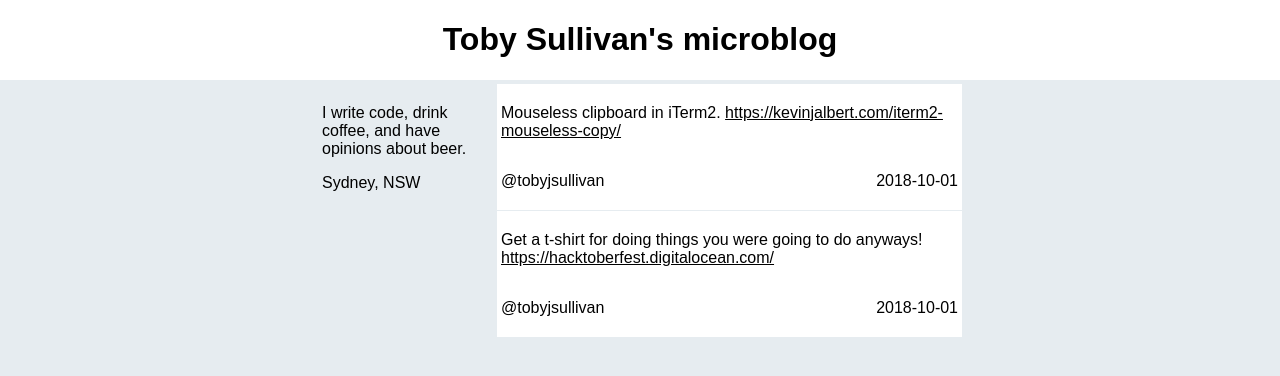
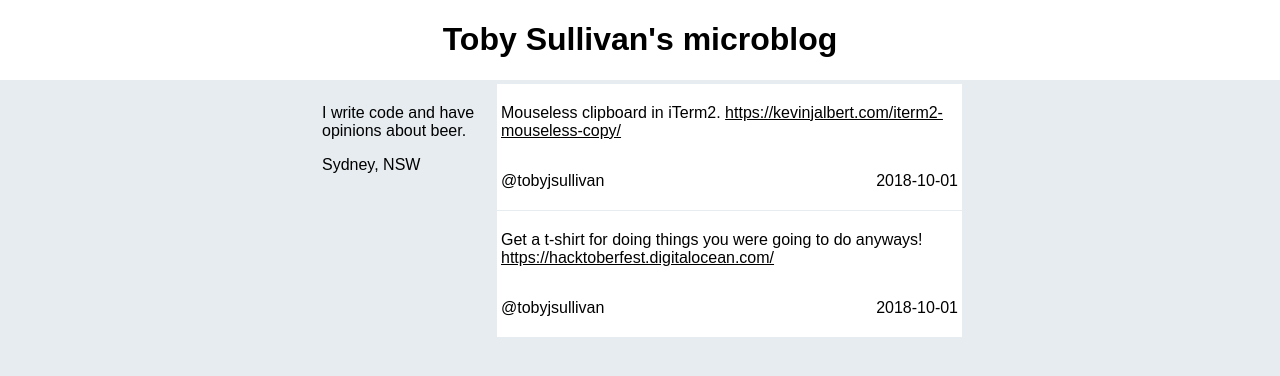
Before and after one commit to tobyjsullivan/microblog, a plain HTML site: page index.html in a window 1280 px wide. Drawn offline with Linux system fonts and the light colour scheme.

Commit message:
Everybody drinks coffee.

```diff
--- a/index.html
+++ b/index.html
@@ -95,7 +95,7 @@
       <h1 class="page-title">Toby Sullivan's microblog</h1>
     </header>
     <aside class="bio">
-      <p>I write code, drink coffee, and have opinions about beer.</p>
+      <p>I write code and have opinions about beer.</p>
       <p>Sydney, NSW</p>
     </aside>
     <ol id="feed" class="feed"></ol>
```
